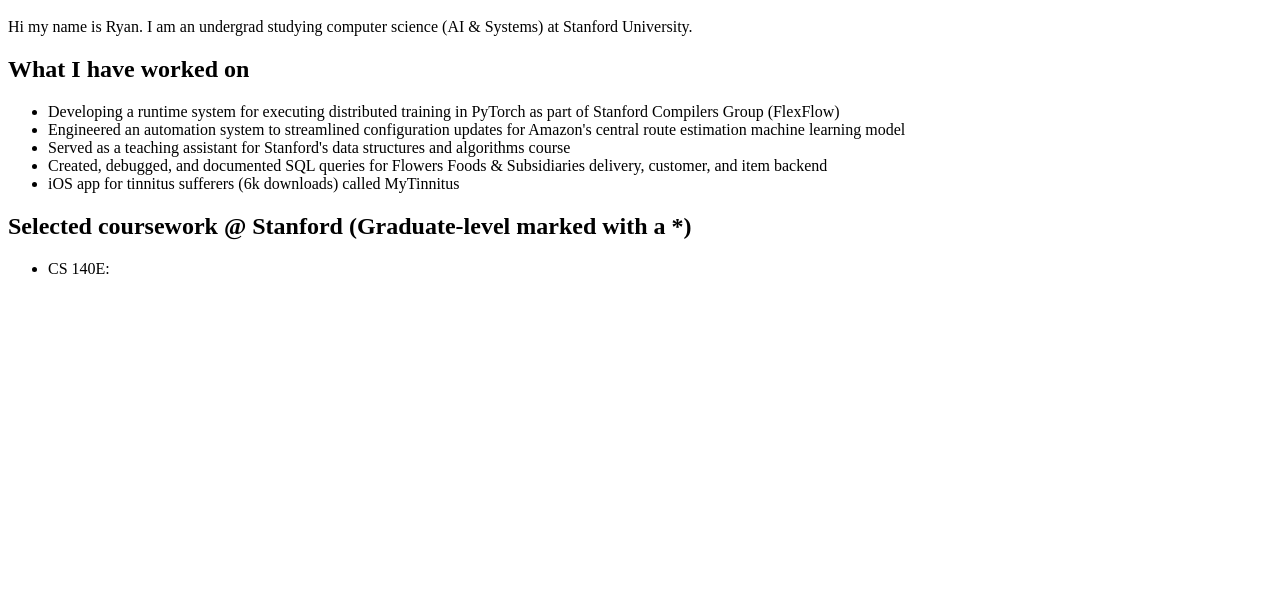
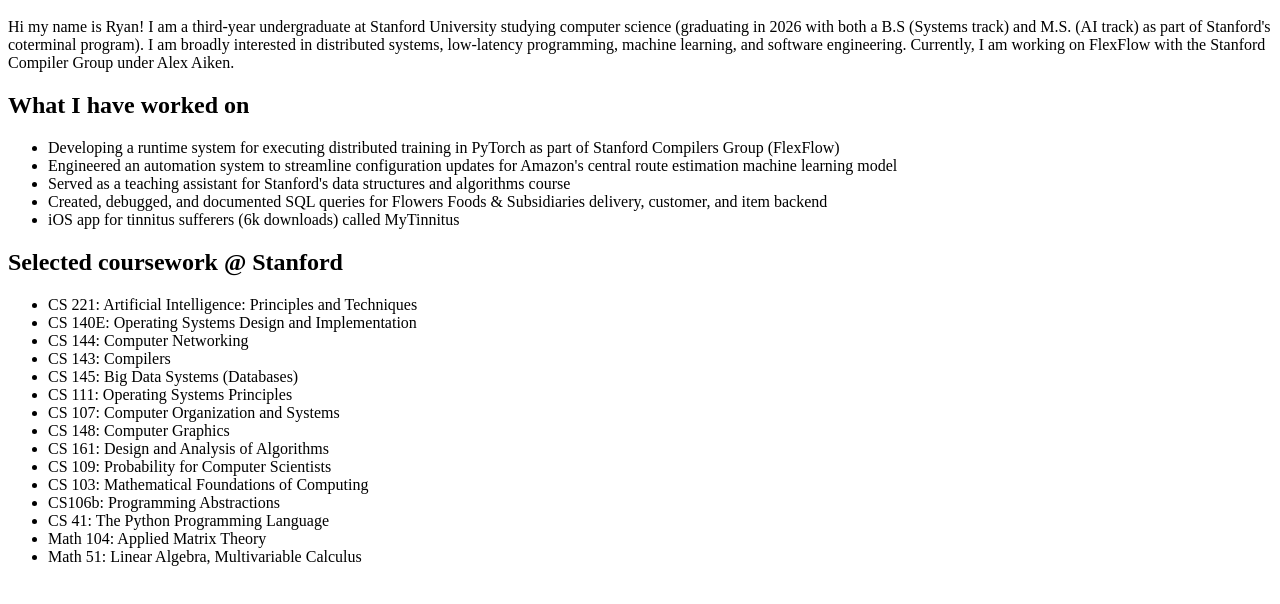
Before and after one commit to RyanLe2003/rle, a plain HTML site: page index.html in a window 1280 px wide. Shown: the part 48-652 px from the top of the page. Drawn offline with Linux system fonts and the light colour scheme.

Commit message:
Skeleton

```diff
--- a/index.html
+++ b/index.html
@@ -1,17 +1,34 @@
 <body>
     <h1> Ryan Le </h1>
-    <p> Hi my name is Ryan. I am an undergrad studying computer science (AI & Systems) at Stanford University. </p>
+    <p> Hi my name is Ryan! I am a third-year undergraduate at Stanford University studying computer science
+        (graduating in 2026 with both a B.S (Systems track) and M.S. (AI track) as part of Stanford's coterminal program).
+        I am broadly interested in distributed systems, low-latency programming, machine learning, and software engineering.
+        Currently, I am working on FlexFlow with the Stanford Compiler Group under Alex Aiken. </p>
     <h2> What I have worked on </h2>
     <ul>
         <li> Developing a runtime system for executing distributed training in PyTorch as part of Stanford Compilers Group (FlexFlow) </li>
-        <li> Engineered an automation system to streamlined configuration updates for Amazon's central route estimation machine learning model</li>
+        <li> Engineered an automation system to streamline configuration updates for Amazon's central route estimation machine learning model</li>
         <li> Served as a teaching assistant for Stanford's data structures and algorithms course </li>
         <li> Created, debugged, and documented SQL queries for Flowers Foods & Subsidiaries delivery, customer, and item backend</li>
         <li> iOS app for tinnitus sufferers (6k downloads) called MyTinnitus </li>
     </ul>
-    <h2> Selected coursework @ Stanford (Graduate-level marked with a *) </h2>
+    <h2> Selected coursework @ Stanford </h2>
     <ul>
-        <li> CS 140E: </li>
+        <li> CS 221: Artificial Intelligence: Principles and Techniques </li>
+        <li> CS 140E: Operating Systems Design and Implementation </li>
+        <li> CS 144: Computer Networking </li>
+        <li> CS 143: Compilers </li>
+        <li> CS 145: Big Data Systems (Databases) </li>
+        <li> CS 111: Operating Systems Principles </li>
+        <li> CS 107: Computer Organization and Systems </li>
+        <li> CS 148: Computer Graphics </li>
+        <li> CS 161: Design and Analysis of Algorithms </li>
+        <li> CS 109: Probability for Computer Scientists </li>
+        <li> CS 103: Mathematical Foundations of Computing </li>
+        <li> CS106b: Programming Abstractions </li>
+        <li> CS 41: The Python Programming Language </li>
+        <li> Math 104: Applied Matrix Theory </li>
+        <li> Math 51: Linear Algebra, Multivariable Calculus </li>
     </ul>
 
 </body>
```
